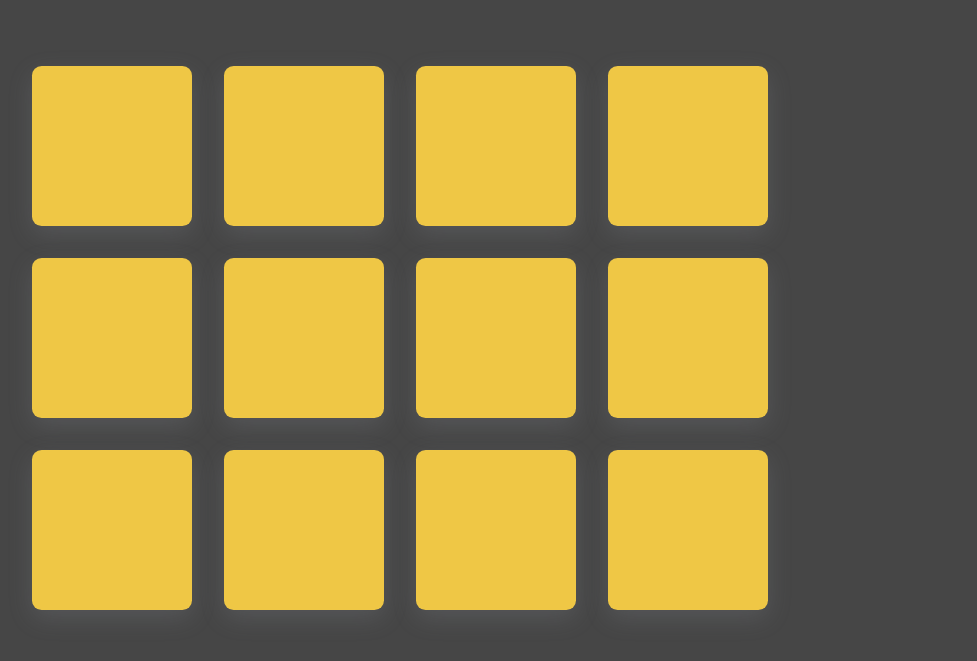
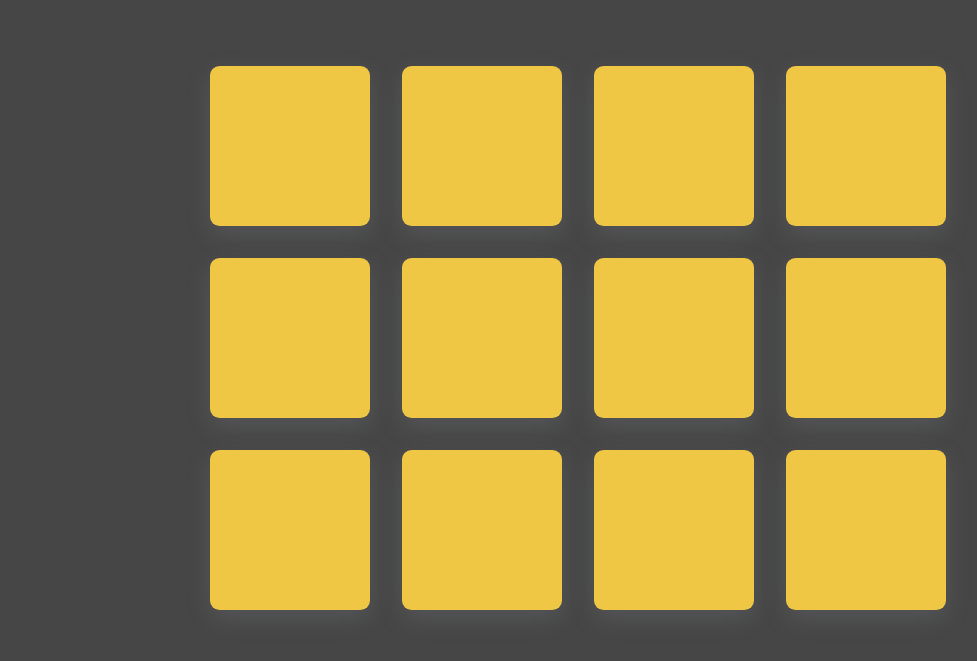
Before and after one commit to ShreyalGupta/memorybraingame, a plain HTML site: page index.html in a window 1280 px wide. Shown: the part 139-800 px from the top of the page, without its empty margins (240-1217 px from the left). Drawn offline with Linux system fonts and the light colour scheme.

Commit message:
correct css margin to center the cards

```diff
--- a/css/style.css
+++ b/css/style.css
@@ -7,13 +7,14 @@
 }
 
 body{
-    display: flex;
+    display: inline-flex;
     justify-content: center;
     align-items: center;
     flex-direction: column;
     gap: 5rem;
     height: 100vh;
     background-color: var(--bg-main);
+    margin-left: 450px;
 }
 
 h1{
```
